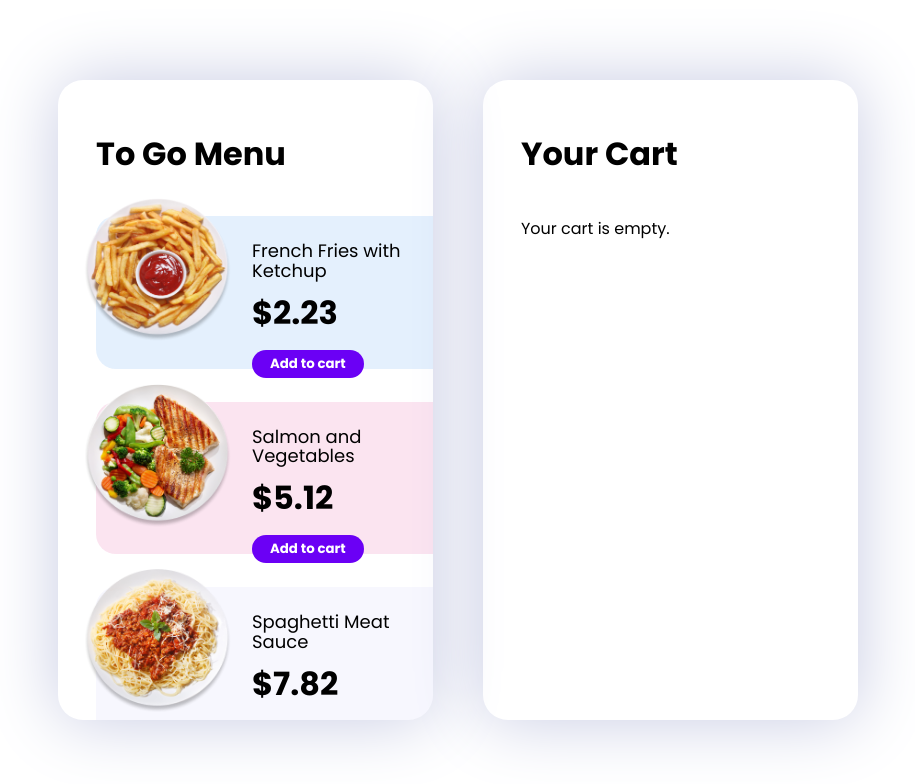
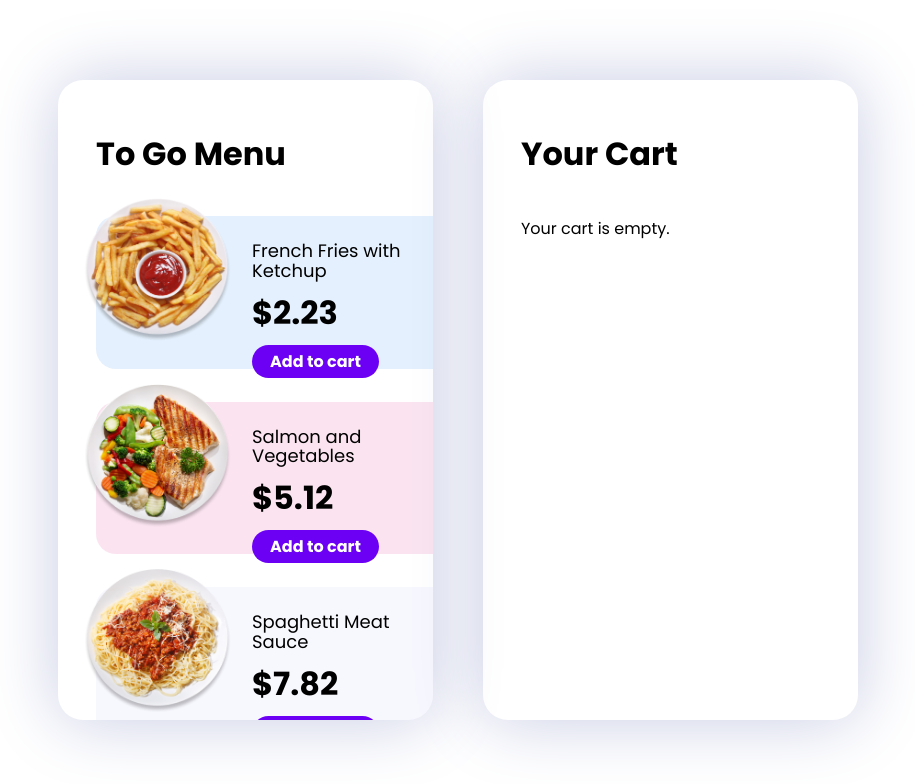
Before and after one commit to itsbrittaleigh/ecommerce-component, a React (Create React App) app: page / in a window 1280 px wide. Shown: the top 784 px of the page, without its empty margins (182-1097 px from the left). Built offline with nearby package versions, Linux system fonts and the light colour scheme; the HTML template or start-up script is replaced by a standard one.

Commit message:
:children_crossing: updating menu button contents when in cart

```diff
--- a/src/components/menu/index.css
+++ b/src/components/menu/index.css
@@ -48,8 +48,19 @@
   top: auto;
   background-color: var(--color-purple);
   color: var(--color-white);
+  font-size: 16px;
   font-weight: bold;
   border-radius: 20px;
   border: none;
   padding: 4px 18px;
 }
+
+.menu-item__button--added {
+  align-items: center;
+  background-color: var(--color-black);
+  display: flex;
+}
+
+.menu-item__button-image {
+  margin-right: 10px;
+}
--- a/src/components/menu/index.jsx
+++ b/src/components/menu/index.jsx
@@ -20,11 +20,25 @@ const Menu = () => {
             <h3 className="menu-item__name">{item.name}</h3>
             <p className="menu-item__price">{`$${convertCentsToDollars(item.price)}`}</p>
             <button
-              className="menu-item__button"
+              className={`menu-item__button ${item.count > 0 ? 'menu-item__button--added' : ''}`}
+              disabled={item.count > 0}
               onClick={() => addToCart(item.id)}
               type="button"
             >
-              Add to cart
+              {item.count > 0 ? (
+                <>
+                  <img
+                    alt="Check mark icon"
+                    className="menu-item__button-image"
+                    src="./images/check.svg"
+                  />
+                  In cart
+                </>
+              ) : (
+                <>
+                  Add to cart
+                </>
+              )}
             </button>
           </div>
         ))}
```
